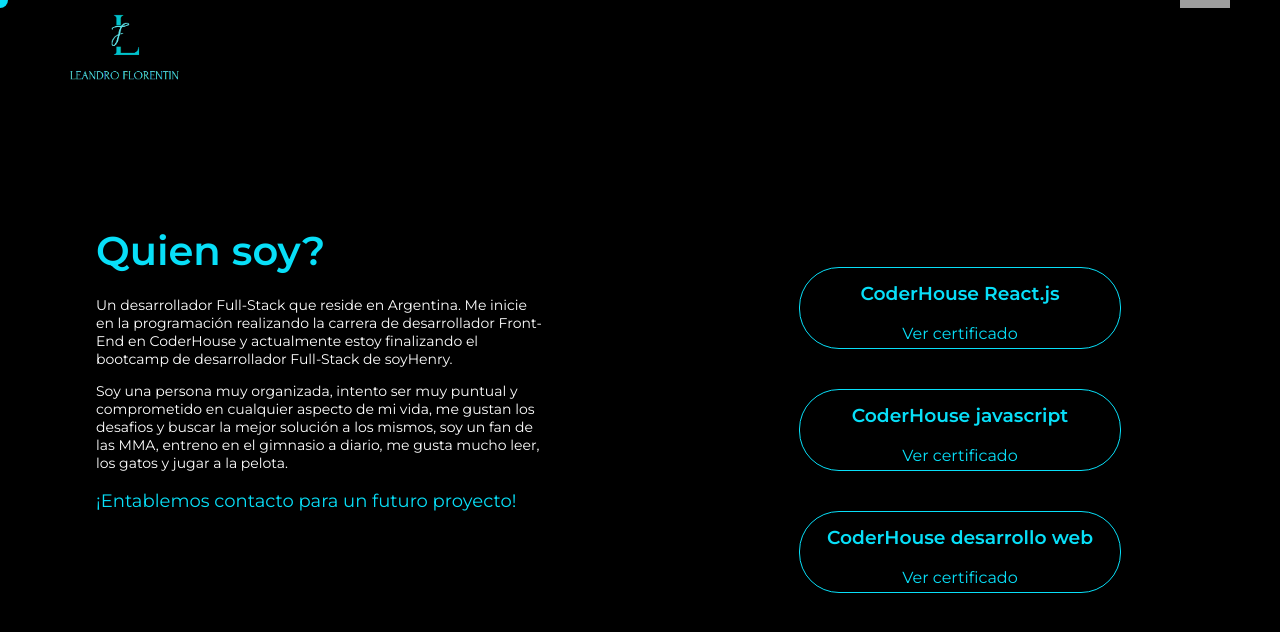
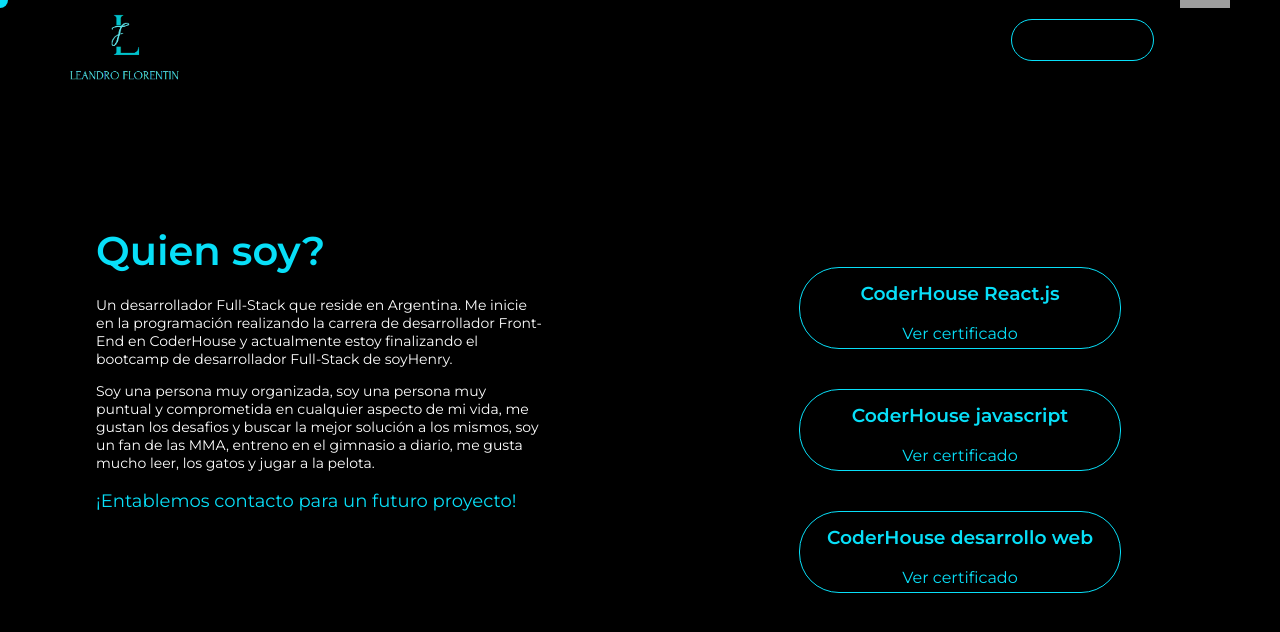
Before and after one commit to LeandroFlorentin/Portafolio, a React (Create React App) app: page /SobreMi in a window 1280 px wide. Shown: the top 632 px of the page. Built offline with nearby package versions, Linux system fonts and the light colour scheme; grey boxes are pictures that could not be loaded.

Commit message:
descarga

```diff
--- a/src/Components/Apps/Proyectos.css
+++ b/src/Components/Apps/Proyectos.css
@@ -626,6 +626,18 @@
 
 @media(max-width:425px) {
 
+    .containerImgPro a:nth-child(3) {
+        animation-name: entrada3;
+        animation-timing-function: ease-in-out;
+        animation-duration: 1.5s;
+    }
+
+    .containerImgPro a:nth-child(4) {
+        animation-name: entrada4;
+        animation-timing-function: ease-in-out;
+        animation-duration: 1.5s;
+    }
+
     .containerAppsGlobal {
         height: 180vh;
         justify-content: space-around;
@@ -696,11 +708,11 @@
 
     @keyframes entrada2 {
         0% {
-            left: -100%;
+            right: -100%;
         }
 
         100% {
-            left: 0;
+            right: 0;
         }
     }
 
@@ -716,11 +728,11 @@
 
     @keyframes entrada4 {
         0% {
-            left: -100%;
+            right: -100%;
         }
 
         100% {
-            left: 0;
+            right: 0;
         }
     }
 }
--- a/src/Components/NavBar/NavBar.css
+++ b/src/Components/NavBar/NavBar.css
@@ -8,6 +8,46 @@
     background-color: transparent;
     height: 20px;
     color: transparent;
+}
+
+.containerSpan div:nth-child(5) {
+    width: 170px;
+}
+
+.descargaCV {
+    padding: 5px 25px;
+    height: 30px;
+    margin-right: 25px;
+    background-color: transparent;
+    font-size: 13px;
+    border: 1px solid #08dff8;
+    color: #08dff8;
+    text-decoration: none;
+    font-weight: 600;
+    display: flex;
+    border-radius: 30px;
+    align-items: center;
+    justify-content: center;
+    cursor: none;
+    position: relative;
+    overflow: hidden;
+}
+
+.descargaCV::after {
+    content: "Descargar CV";
+    color: #08dff8;
+    position: relative;
+    animation: moviendoTexto 4s linear infinite;
+}
+
+@keyframes moviendoTexto {
+    0% {
+        left: 150%
+    }
+
+    100% {
+        left: -150%;
+    }
 }
 
 .containerDesplegable {
@@ -234,15 +274,43 @@
     top: -20px;
 }
 
-@media (max-width:768px) {
+@media(max-width:1024px) {
     .containerSpan div {
         margin-left: 20px;
+    }
+
+    .linkedin {
+        display: none;
+    }
+
+    .github {
+        display: none;
+    }
+}
+
+@media (max-width:768px) {
+    .containerSpan div:nth-child(5) {
+        width: 170px;
+    }
+
+    .containerSpan div {
+        margin-left: 5px;
+        font-size: 12px;
     }
 }
 
 @media (max-width:425px) {
+
     .containerSpan {
         display: none;
+    }
+
+    .containerNavegadorCelu {
+        margin-top: 100px;
+    }
+
+    .descargaCV {
+        margin-right: 140px;
     }
 
     .Persona {
@@ -335,12 +403,21 @@
 }
 
 @media(max-width:420px) {
+    .descargaCV {
+        margin-right: 130px;
+    }
+
     .Persona2 {
         margin-top: 180px;
     }
 }
 
 @media (max-width:375px) {
+
+    .descargaCV {
+        margin-right: 110px;
+    }
+
     .containerMenu div {
         font-size: 12px;
     }
@@ -359,6 +436,14 @@
 }
 
 @media (max-width:325px) {
+    .descargaCV {
+        margin-right: 80px;
+    }
+
+    .containerNavegadorCelu {
+        margin-top: 180px;
+    }
+
     .Persona2 {
         margin-left: -175px;
     }
--- a/src/Components/NavBar/index.jsx
+++ b/src/Components/NavBar/index.jsx
@@ -56,6 +56,9 @@ const NavBar = () => {
                     <div onMouseEnter={circulo} onMouseLeave={atras} onClick={() => navigate('/Habilidades')}>Habilidades</div>
                     <div onMouseEnter={circulo} onMouseLeave={atras} onClick={() => navigate('/Proyectos')}>Proyectos</div>
                     <div onMouseEnter={circulo} onMouseLeave={atras} onClick={() => navigate('/Contacto')}>Contacto</div>
+                    <div>
+                        <a href='./CVFlorentinLeandro.pdf' download className='descargaCV'></a>
+                    </div>
                     <a
                         href='https://www.linkedin.com/in/leandro-florentin/'
                         target='_BLANK'
@@ -114,6 +117,9 @@ const NavBar = () => {
                                             navigate('/Contacto')
                                             cerrarMenu()
                                         }}>Contacto</h4>
+                                        <div>
+                                            <a href='./CVFlorentinLeandro.pdf' download className='descargaCV'></a>
+                                        </div>
                                     </div>
                                 </div>
                             </div>
--- a/src/Components/SobreMi/index.jsx
+++ b/src/Components/SobreMi/index.jsx
@@ -41,7 +41,7 @@ const SobreMi = () => {
                         y actualmente estoy finalizando el bootcamp de desarrollador Full-Stack de soyHenry.
                     </p>
                     <p onMouseEnter={mover} onMouseLeave={volver}>
-                        Soy una persona muy organizada, intento ser muy puntual y comprometido en cualquier aspecto de mi vida,
+                        Soy una persona muy organizada, soy una persona muy puntual y comprometida en cualquier aspecto de mi vida,
                         me gustan los desafios y buscar la mejor solución a los mismos, soy un fan de las MMA, entreno en el gimnasio a diario,
                         me gusta mucho leer, los gatos y jugar a la pelota.
                     </p>
```
Also changed, not shown: 1 other file (tests, documents, lock files or other folders).
